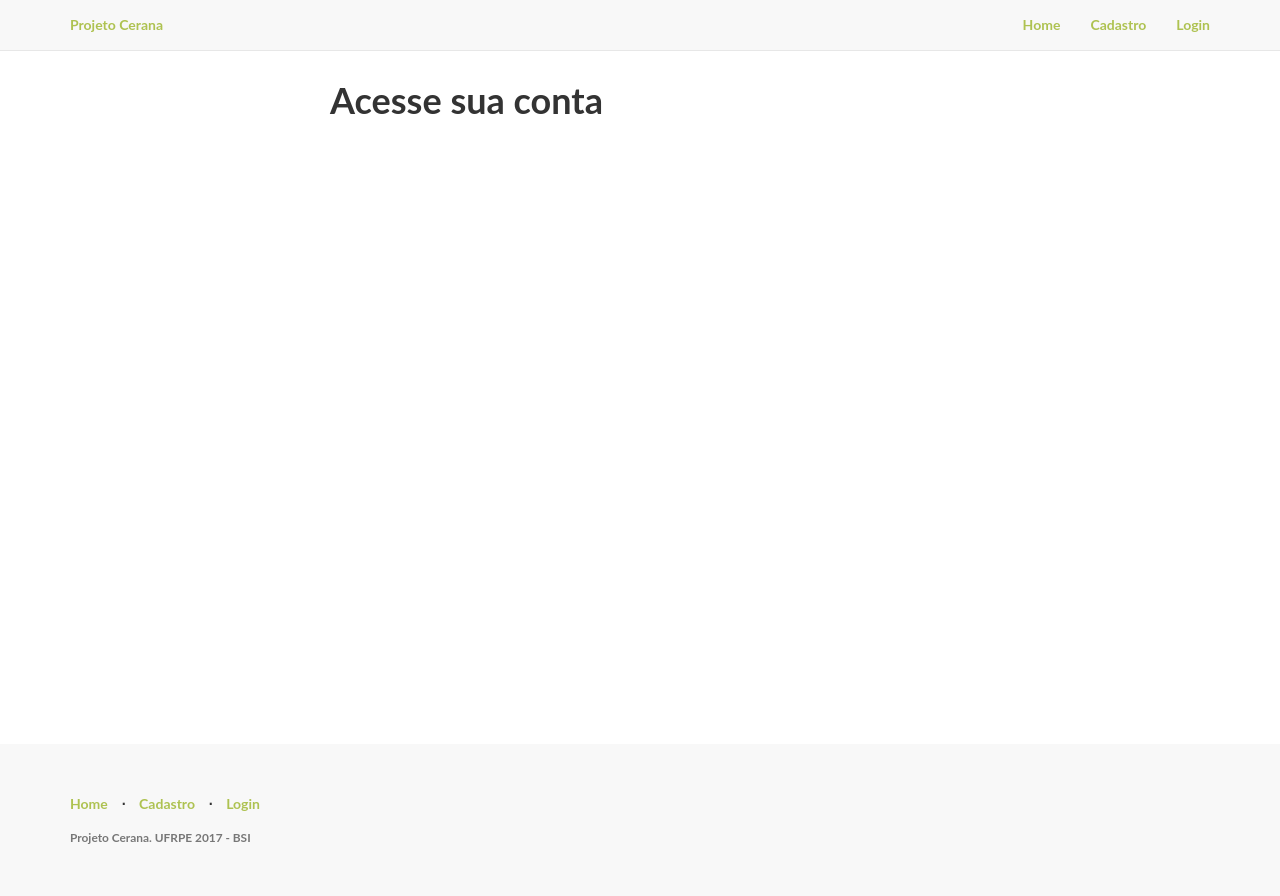
After one commit to viiniciuspaes/Cerana, a Flask app: page /login in a window 1280 px wide. The commit adds this page. Run offline with Flask 2, Linux system fonts and the light colour scheme; some libraries are stand-ins or nearby versions.

Commit message:
[CRUD][views]Major Changes
estruturação da views e primeiras telas com rotas definidas

```diff
--- a/app.py
+++ b/app.py
@@ -1,13 +1,15 @@
-from flask import Flask, abort, request, render_template
+from flask import Flask, abort, request, flash, redirect, render_template, url_for
+from flask_bootstrap import Bootstrap
 
 from db.db_helper import init
 from model.user_object import UserObj
 from persistence.user_dao import search_user, add_user, validate_user
-from utils.parser import user_parser_json
+from views.forms import LoginForm, RegistrationForm
 
 app = Flask(__name__)
+app.secret_key = 'p9Bv<3Eid9%$i01'
+Bootstrap(app)
 init()
-
 
 def exception_404():
     abort(404)
@@ -57,10 +59,26 @@ def delete_user(login):
     delete_user(login)
 
 
-@app.route('/tela/', methods=['GET', 'POST'])
-def test():
-    return render_template("index.html")
+@app.route('/', methods=['GET', 'POST'])
+@app.route('/home')
+def homepage():
+    return render_template("home/index.html")
 
+@app.route('/register', methods=['GET', 'POST'])
+def register():
+    form = RegistrationForm()
+    if form.validate_on_submit():
+        flash('Você se cadastrou com sucesso! Agora só precisa acessar sua conta.')
+
+        return redirect(url_for('login'))
+    return render_template("auth/register.html", form=form, title="Register")
+
+@app.route('/login', methods=['GET', 'POST'])
+def login():
+    form = LoginForm()
+    if form.validate_on_submit():
+        return redirect(url_for('homepage'))
+    return render_template("auth/login.html", form=form, title="Login")
 
 if __name__ == '__main__':
     app.run()
--- /dev/null
+++ b/static/css/style.css
@@ -0,0 +1,107 @@
+body, html {
+    width: 100%;
+    height: 100%;
+}
+
+body, h1, h2, h3 {
+    font-family: "Lato", "Helvetica Neue", Helvetica, Arial, sans-serif;
+    font-weight: 700;
+}
+
+a, .navbar-default .navbar-brand, .navbar-default .navbar-nav>li>a {
+  color: #aec251;
+}
+
+a:hover, .navbar-default .navbar-brand:hover, .navbar-default .navbar-nav>li>a:hover {
+  color: #5fd4ff;
+}
+
+footer {
+    padding: 50px 0;
+    background-color: #f8f8f8;
+}
+
+p.copyright {
+    margin: 15px 0 0;
+}
+
+.alert-info {
+    width: 50%;
+    margin: auto;
+    color: #5fd4ff;
+    background-color: #5fd4ff;
+    border-color: #5fd4ff;
+}
+
+.btn-default {
+    border-color: #5fd4ff;
+    color: #5fd4ff;
+}
+
+.btn-default:hover {
+    background-color: #5fd4ff;
+}
+
+.center {
+    margin: auto;
+    width: 50%;
+    padding: 10px;
+}
+
+.content-section {
+    padding: 50px 0;
+    border-top: 1px solid #e7e7e7;
+}
+
+.footer, .push {
+  clear: both;
+  height: 4em;
+}
+
+.intro-divider {
+    width: 400px;
+    border-top: 1px solid #5fd4ff;
+    border-bottom: 1px solid rgba(0,0,0,0.2);
+}
+
+.intro-header {
+    padding-top: 50px;
+    padding-bottom: 50px;
+    text-align: center;
+    color: #5fd4ff;
+    background: url(../img/intro-bg.jpg) no-repeat center center;
+    background-size: cover;
+    height: 100%;
+}
+
+.intro-message {
+    position: relative;
+    padding-top: 20%;
+    padding-bottom: 20%;
+}
+
+.intro-message > h1 {
+    margin: 0;
+    text-shadow: 2px 2px 3px rgba(0,0,0,0.6);
+    font-size: 5em;
+}
+
+.intro-message > h3 {
+    text-shadow: 2px 2px 3px rgba(0,0,0,0.6);
+}
+
+.lead {
+    font-size: 18px;
+    font-weight: 400;
+}
+
+.topnav {
+    font-size: 14px;
+}
+
+.wrapper {
+  min-height: 100%;
+  height: auto !important;
+  height: 100%;
+  margin: 0 auto -4em;
+}
--- /dev/null
+++ b/templates/auth/login.html
@@ -0,0 +1,9 @@
+{% extends "base.html" %}
+{% block title %}Login{% endblock %}
+{% block body %}
+<div class="content-section">
+  <div class="center">
+    <h1>Acesse sua conta</h1>
+  </div>
+</div>
+{% endblock %}
--- a/templates/base.html
+++ b/templates/base.html
@@ -1,45 +1,54 @@
-<!doctype html>
+<!-- app/templates/base.html -->
+
+<!DOCTYPE html>
 <html lang="pt-br">
 <head>
-    <meta charset="utf-8">
-    <meta name="viewport" content="width=device-width, initial-scale=1, shrink-to-fit=no">
-    <meta name="description" content="um teste, novamente">
-    <meta name="author" content="Francisco Queiroga">
-
-    <title>{% block title %}Teste do bootstrap{% endblock %}</title>
-
-    <!-- Bootstrap core CSS -->
-    <link rel="stylesheet" href="{{ url_for('static', filename='css/bootstrap.min.css') }}">
-
+    <title>{{ title }} | Projeto Cerana</title>
+    <link href="https://maxcdn.bootstrapcdn.com/bootstrap/3.3.7/css/bootstrap.min.css" rel="stylesheet">
+    <link href="{{ url_for('static', filename='css/style.css') }}" rel="stylesheet">
+    <link rel="shortcut icon" href="{{ url_for('static', filename='img/favicon.ico') }}">
 </head>
-
 <body>
-
+    <nav class="navbar navbar-default navbar-fixed-top topnav" role="navigation">
+        <div class="container topnav">
+          <div class="navbar-header">
+              <button type="button" class="navbar-toggle" data-toggle="collapse" data-target="#bs-example-navbar-collapse-1">
+                  <span class="sr-only">Toggle navigation</span>
+                  <span class="icon-bar"></span>
+                  <span class="icon-bar"></span>
+                  <span class="icon-bar"></span>
+              </button>
+              <a class="navbar-brand topnav" href="{{ url_for('homepage') }}">Projeto Cerana</a>
+          </div>
+          <div class="collapse navbar-collapse" id="bs-example-navbar-collapse-1">
+              <ul class="nav navbar-nav navbar-right">
+                  <li><a href="{{ url_for('homepage') }}">Home</a></li>
+                  <li><a href="{{ url_for('register') }}">Cadastro</a></li>
+                  <li><a href="{{ url_for('login') }}">Login</a></li>
+              </ul>
+          </div>
+        </div>
+    </nav>
+    <div class="wrapper">
+      {% block body %}
+      {% endblock %}
+      <div class="push"></div>
+    </div>
+    <footer>
         <div class="container">
-      <header class="header clearfix">
-        <nav>
-          <ul class="nav nav-pills float-right">
-            <li class="nav-item">
-              <a class="nav-link active" href="#">Home <span class="sr-only">(current)</span></a>
-            </li>
-            <li class="nav-item">
-              <a class="nav-link" href="#">Sobre</a>
-            </li>
-            <li class="nav-item">
-              <a class="nav-link" href="#">Contato</a>
-            </li>
+            <div class="row">
+                <div class="col-lg-12">
+                    <ul class="list-inline">
+                        <li><a href="{{ url_for('homepage') }}">Home</a></li>
+                        <li class="footer-menu-divider">⋅</li>
+                        <li><a href="{{ url_for('register') }}">Cadastro</a></li>
+                        <li class="footer-menu-divider">⋅</li>
+                        <li><a href="{{ url_for('login') }}">Login</a></li>
                     </ul>
-        </nav>
-        <h3 class="text-muted">Teste do bootstrap</h3>
-      </header>
-
-        {% block content %}
-        {% endblock %}
-
-    </div> <!-- /container -->
-
-    <!-- jQuery (necessary for Bootstrap's Javascript plugins)-->
-    <script src="https://ajax.googleapis.com/ajax/libs/jquery/3.2.1/jquery.min.js"></script>
-    <script src="{{ url_for('static', filename='js/bootstrap.min.js') }}"></script>
+                    <p class="copyright text-muted small">Projeto Cerana. UFRPE 2017 - BSI</p>
+                </div>
+            </div>
+        </div>
+    </footer>
 </body>
 </html>
--- /dev/null
+++ b/views/forms.py
@@ -0,0 +1,29 @@
+from flask_wtf import FlaskForm
+from wtforms import PasswordField, StringField, SubmitField, ValidationError
+from wtforms.validators import DataRequired, Email, EqualTo
+
+class RegistrationForm(FlaskForm):
+    """
+    Form para cadastro
+    """
+    email = StringField('Email', validators=[DataRequired(), Email()])
+    first_name = StringField('Nome', validators=[DataRequired()])
+    last_name = StringField('Sobrenome', validators=[DataRequired()])
+    password = PasswordField('Senha', validators=[
+                                        DataRequired(),
+                                        EqualTo('confirm_password')
+                                        ])
+    confirm_password = PasswordField('Confirmar Senha')
+    submit = SubmitField('Cadastrar')
+
+    def validate_email(self, field):
+        if Employee.query.filter_by(email=field.data).first():
+            raise ValidationError('Email já está em uso.')
+
+class LoginForm(FlaskForm):
+    """
+    Form para login
+    """
+    email = StringField('Email', validators=[DataRequired(), Email()])
+    password = PasswordField('Password', validators=[DataRequired()])
+    submit = SubmitField('Acessar')
```
Also changed, not shown: requeriments.txt (added, +11 -0 lines), templates/auth/register.html (added, +9 -0 lines), templates/cadastro.html (deleted, +0 -79 lines), templates/home/index.html (added, +18 -0 lines), templates/index.html (deleted, +0 -39 lines), templates/login (2).html (deleted, +0 -51 lines), templates/login.html (deleted, +0 -44 lines), __init__.py (added), templates/questions/Pergunta.html (renamed from templates/Pergunta.html), templates/questions/create_pergunta.html (renamed from templates/create_pergunta.html), templates/user/edit_profile.html (renamed from templates/edit_profile.html), templates/user/profile.html (renamed from templates/profile.html), views/__init__.py (added). Lines whose indentation alone changed are shown as unchanged.
